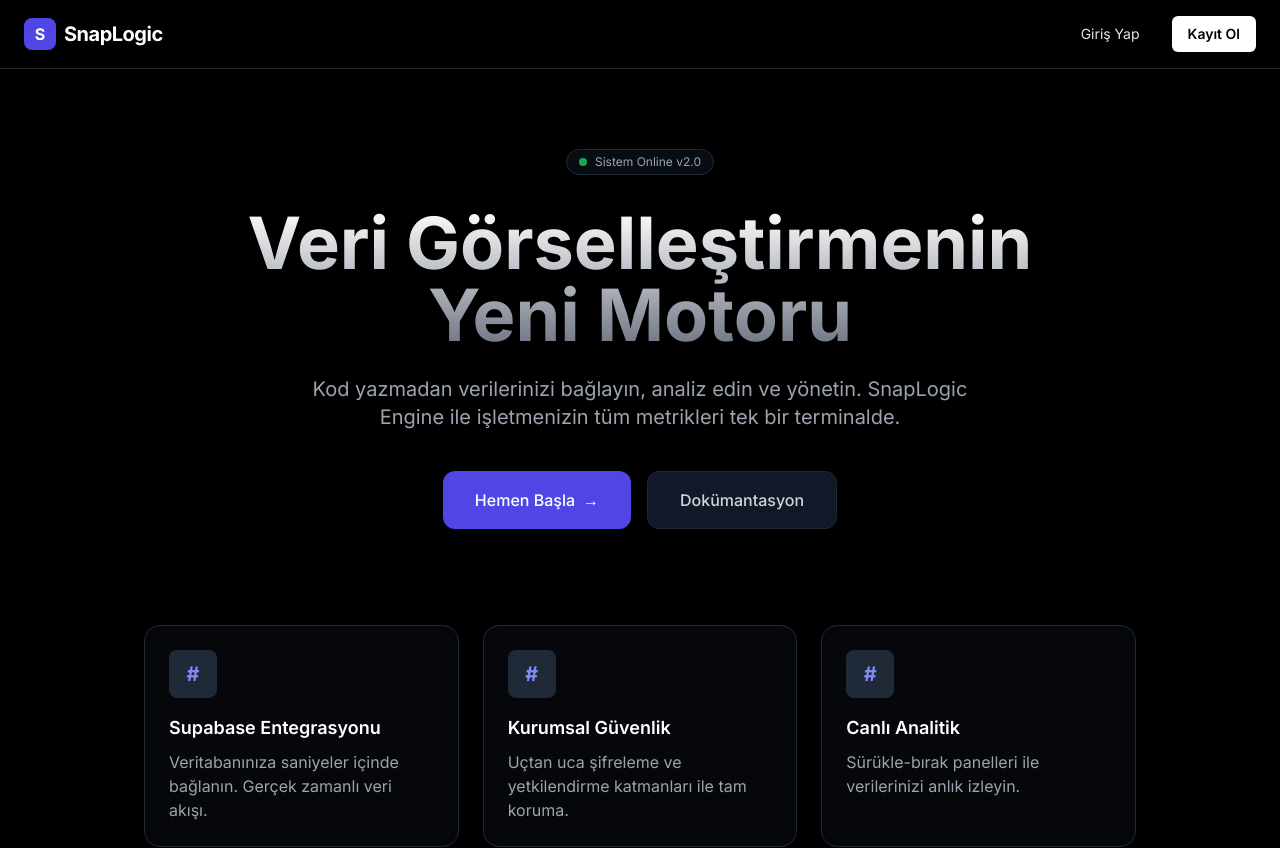
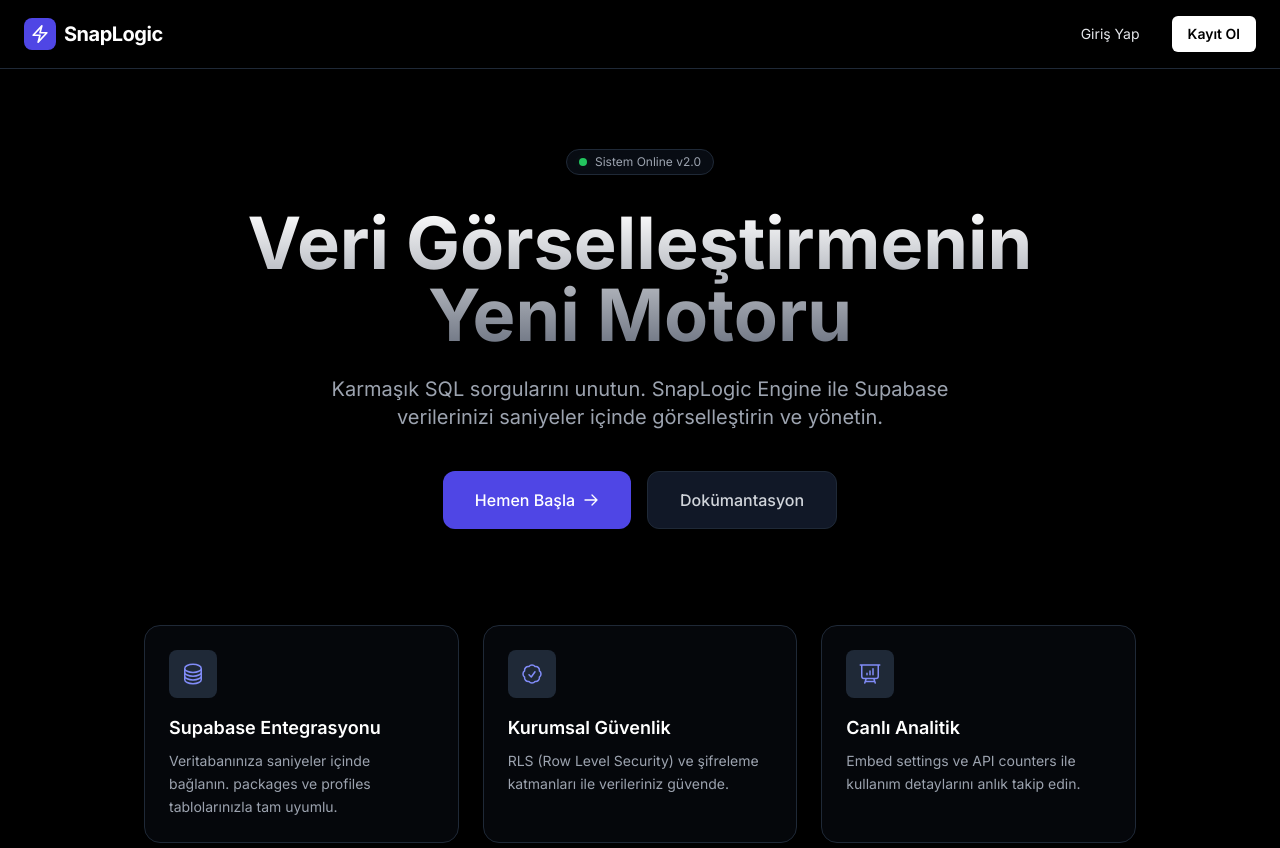
Before and after one commit to Bugsbuny24/tradepi, a Next.js app: page / in a window 1280 px wide. Shown: the top 848 px of the page. Built offline with nearby package versions, Linux system fonts and the light colour scheme.

Commit message:
Update page.tsx

```diff
--- a/app/page.tsx
+++ b/app/page.tsx
@@ -7,8 +7,11 @@ export default function Home() {
       {/* Navbar */}
       <nav className="border-b border-gray-800 px-6 py-4 flex justify-between items-center backdrop-blur-md bg-black/50 sticky top-0 z-50">
         <div className="flex items-center gap-2">
-          <div className="w-8 h-8 bg-indigo-600 rounded-lg flex items-center justify-center font-bold text-white">
-            S
+          {/* Logo Icon (SVG) */}
+          <div className="w-8 h-8 bg-indigo-600 rounded-lg flex items-center justify-center text-white">
+            <svg xmlns="http://www.w3.org/2000/svg" fill="none" viewBox="0 0 24 24" strokeWidth={2} stroke="currentColor" className="w-5 h-5">
+              <path strokeLinecap="round" strokeLinejoin="round" d="M3.75 13.5l10.5-11.25L12 10.5h8.25L9.75 21.75 12 13.5H3.75z" />
+            </svg>
           </div>
           <span className="text-xl font-bold tracking-tight text-white">SnapLogic</span>
         </div>
@@ -22,11 +25,14 @@ export default function Home() {
 
       {/* Hero Section */}
       <main className="flex-1 flex flex-col items-center justify-center text-center px-4 py-20 relative overflow-hidden">
-        {/* Arka plan efekti */}
-        <div className="absolute top-0 left-1/2 -translate-x-1/2 w-[600px] h-[600px] bg-indigo-600/20 rounded-full blur-[120px] -z-10" />
+        {/* Arka plan glow efekti */}
+        <div className="absolute top-0 left-1/2 -translate-x-1/2 w-[600px] h-[600px] bg-indigo-600/20 rounded-full blur-[120px] -z-10 pointer-events-none" />
 
         <div className="inline-flex items-center gap-2 px-3 py-1 rounded-full border border-gray-800 bg-gray-900/50 text-xs text-gray-400 mb-8">
-          <span className="w-2 h-2 rounded-full bg-green-500 animate-pulse" />
+          <span className="relative flex h-2 w-2">
+            <span className="animate-ping absolute inline-flex h-full w-full rounded-full bg-green-400 opacity-75"></span>
+            <span className="relative inline-flex rounded-full h-2 w-2 bg-green-500"></span>
+          </span>
           Sistem Online v2.0
         </div>
 
@@ -35,14 +41,16 @@ export default function Home() {
         </h1>
 
         <p className="text-lg md:text-xl text-gray-400 max-w-2xl mb-10 leading-relaxed">
-          Kod yazmadan verilerinizi bağlayın, analiz edin ve yönetin.
-          SnapLogic Engine ile işletmenizin tüm metrikleri tek bir terminalde.
+          Karmaşık SQL sorgularını unutun. SnapLogic Engine ile Supabase verilerinizi
+          saniyeler içinde görselleştirin ve yönetin.
         </p>
 
         <div className="flex flex-col sm:flex-row gap-4 justify-center">
           <button className="px-8 py-4 bg-indigo-600 hover:bg-indigo-700 text-white rounded-xl font-medium transition-all flex items-center justify-center gap-2 group">
             Hemen Başla
-            <span>→</span>
+            <svg xmlns="http://www.w3.org/2000/svg" fill="none" viewBox="0 0 24 24" strokeWidth={2} stroke="currentColor" className="w-4 h-4 group-hover:translate-x-1 transition-transform">
+              <path strokeLinecap="round" strokeLinejoin="round" d="M13.5 4.5L21 12m0 0l-7.5 7.5M21 12H3" />
+            </svg>
           </button>
           <button className="px-8 py-4 bg-gray-900 hover:bg-gray-800 border border-gray-800 text-gray-300 rounded-xl font-medium transition-all">
             Dokümantasyon
@@ -53,35 +61,50 @@ export default function Home() {
         <div className="grid grid-cols-1 md:grid-cols-3 gap-6 mt-24 w-full max-w-5xl px-4 text-left">
           <FeatureCard
             title="Supabase Entegrasyonu"
-            desc="Veritabanınıza saniyeler içinde bağlanın. Gerçek zamanlı veri akışı."
+            desc="Veritabanınıza saniyeler içinde bağlanın. packages ve profiles tablolarınızla tam uyumlu."
+            icon={
+              <svg xmlns="http://www.w3.org/2000/svg" fill="none" viewBox="0 0 24 24" strokeWidth={1.5} stroke="currentColor" className="w-6 h-6 text-indigo-400">
+                <path strokeLinecap="round" strokeLinejoin="round" d="M20.25 6.375c0 2.278-3.694 4.125-8.25 4.125S3.75 8.653 3.75 6.375m16.5 0c0-2.278-3.694-4.125-8.25-4.125S3.75 4.097 3.75 6.375m16.5 0v11.25c0 2.278-3.694 4.125-8.25 4.125s-8.25-1.847-8.25-4.125V6.375m16.5 0v3.75m-16.5-3.75v3.75m16.5 0v3.75C20.25 16.153 16.556 18 12 18s-8.25-1.847-8.25-4.125v-3.75m16.5 0c0 2.278-3.694 4.125-8.25 4.125s-8.25-1.847-8.25-4.125" />
+              </svg>
+            }
           />
           <FeatureCard
             title="Kurumsal Güvenlik"
-            desc="Uçtan uca şifreleme ve yetkilendirme katmanları ile tam koruma."
+            desc="RLS (Row Level Security) ve şifreleme katmanları ile verileriniz güvende."
+            icon={
+              <svg xmlns="http://www.w3.org/2000/svg" fill="none" viewBox="0 0 24 24" strokeWidth={1.5} stroke="currentColor" className="w-6 h-6 text-indigo-400">
+                <path strokeLinecap="round" strokeLinejoin="round" d="M9 12.75L11.25 15 15 9.75M21 12c0 1.268-.63 2.39-1.593 3.068a3.745 3.745 0 01-1.043 3.296 3.745 3.745 0 01-3.296 1.043A3.745 3.745 0 0112 21c-1.268 0-2.39-.63-3.068-1.593a3.746 3.746 0 01-3.296-1.043 3.745 3.745 0 01-1.043-3.296A3.745 3.745 0 013 12c0-1.268.63-2.39 1.593-3.068a3.745 3.745 0 011.043-3.296 3.746 3.746 0 013.296-1.043A3.746 3.746 0 0112 3c1.268 0 2.39.63 3.068 1.593a3.746 3.746 0 013.296 1.043 3.746 3.746 0 011.043 3.296A3.745 3.745 0 0121 12z" />
+              </svg>
+            }
           />
           <FeatureCard
             title="Canlı Analitik"
-            desc="Sürükle-bırak panelleri ile verilerinizi anlık izleyin."
+            desc="Embed settings ve API counters ile kullanım detaylarını anlık takip edin."
+            icon={
+              <svg xmlns="http://www.w3.org/2000/svg" fill="none" viewBox="0 0 24 24" strokeWidth={1.5} stroke="currentColor" className="w-6 h-6 text-indigo-400">
+                <path strokeLinecap="round" strokeLinejoin="round" d="M3.75 3v11.25A2.25 2.25 0 006 16.5h2.25M3.75 3h-1.5m1.5 0h16.5m0 0h1.5m-1.5 0v11.25A2.25 2.25 0 0118 16.5h-2.25m-7.5 0h7.5m-7.5 0l-1 3m8.5-3l1 3m0 0l.5 1.5m-.5-1.5h-9.5m0 0l-.5 1.5M9 11.25v1.5M12 9v3.75m3-6v6" />
+              </svg>
+            }
           />
         </div>
       </main>
 
       <footer className="border-t border-gray-900 py-8 text-center text-gray-600 text-sm">
-        <p>© 2026 SnapLogic Inc. Tüm hakları saklıdır.</p>
+        <p>© 2026 SnapLogic Engine. Tüm hakları saklıdır.</p>
       </footer>
     </div>
   );
 }
 
-// Yardımcı Bileşen
-function FeatureCard({ title, desc }: { title: string, desc: string }) {
+// Yardımcı Bileşen (Type hatası almamak için basitleştirildi)
+function FeatureCard({ title, desc, icon }: { title: string, desc: string, icon: React.ReactNode }) {
   return (
     <div className="p-6 rounded-2xl border border-gray-800 bg-gray-900/30 hover:bg-gray-900/50 transition-colors">
-      <div className="mb-4 bg-gray-800 w-12 h-12 rounded-lg flex items-center justify-center text-indigo-400 text-xl font-bold">
-        #
+      <div className="mb-4 bg-gray-800 w-12 h-12 rounded-lg flex items-center justify-center">
+        {icon}
       </div>
       <h3 className="text-lg font-semibold text-white mb-2">{title}</h3>
-      <p className="text-gray-400">{desc}</p>
+      <p className="text-gray-400 text-sm leading-relaxed">{desc}</p>
     </div>
   );
 }
```
